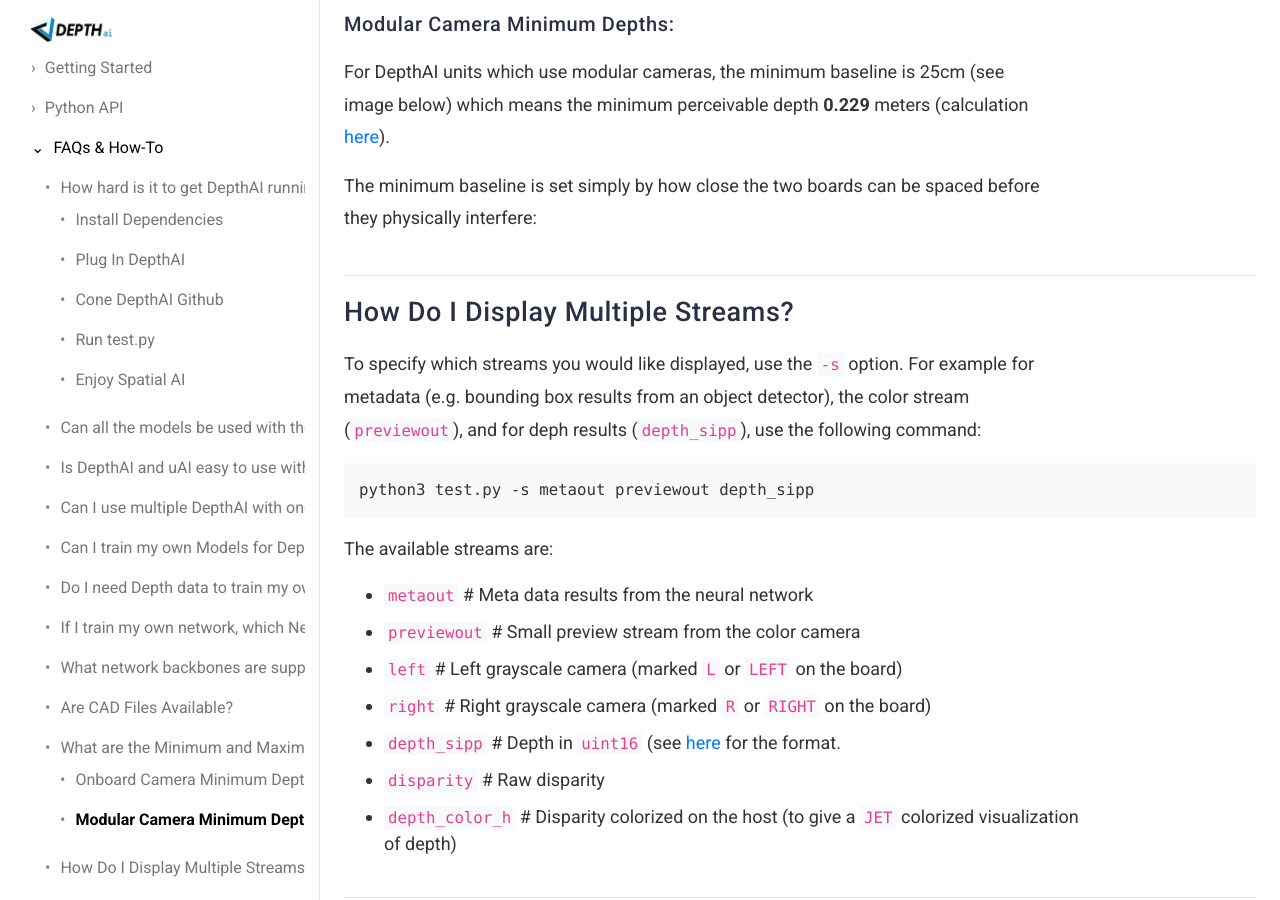
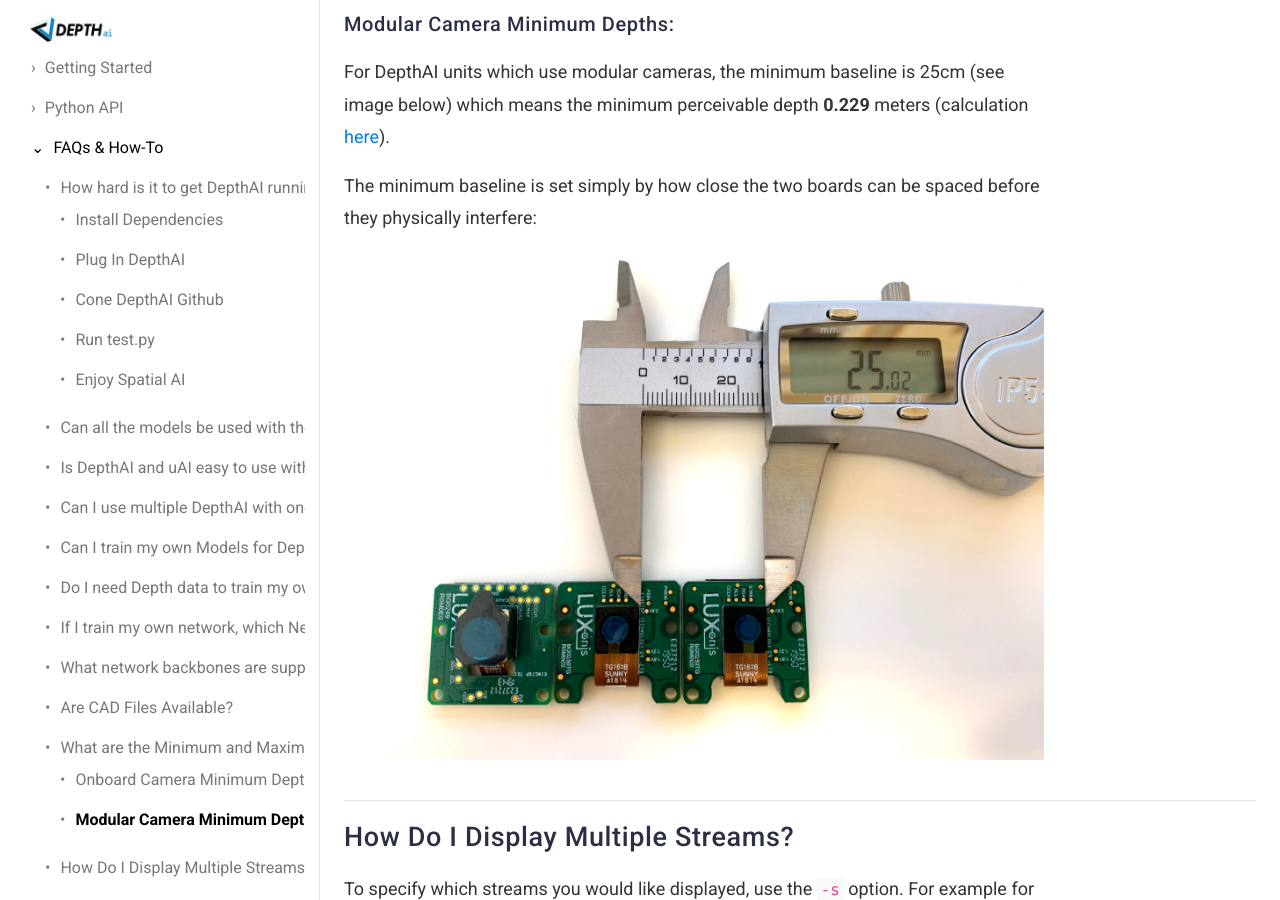
Before and after one commit to luxonis/depthai-docs-website, a Jekyll site: the page built from FAQ.md, in a window 1280 px wide and 900 px high, scrolled down 4642 px. Built offline with Jekyll 4.4.1, drawn with Linux system fonts in a browser that asks for light colours; nearby versions of some CDN libraries.

Commit message:
Update FAQ.md

```diff
--- a/FAQ.md
+++ b/FAQ.md
@@ -127,7 +127,7 @@
 For DepthAI units which use modular cameras, the minimum baseline is 25cm (see image below) which means the minimum perceivable depth **0.229** meters (calculation [here](https://www.google.com/search?safe=off&sxsrf=ALeKk03VQroLoaCAm-e1y0jif-halRfWyQ%3A1588621013147&ei=1W6wXsLICMv4-gS7s7iADg&q=883.15*.025%2F96&oq=883.15*.025%2F96&gs_lcp=CgZwc3ktYWIQAzIECCMQJ1CLyekBWNTJ6QFgm8vpAWgAcAB4AIABa4gBzgKSAQMzLjGYAQCgAQGqAQdnd3Mtd2l6&sclient=psy-ab&ved=0ahUKEwiCh6-5-prpAhVLvJ4KHbsZDuAQ4dUDCAw&uact=5)).
 
 The minimum baseline is set simply by how close the two boards can be spaced before they physically interfere:
-
+![min_spacing](/images/min_distance_modular_cameras.jpg)
 
 ## How Do I Display Multiple Streams?
 To specify which streams you would like displayed, use the `-s` option.  For example for metadata (e.g. bounding box results from an object detector), the color stream (`previewout`), and for deph results (`depth_sipp`), use the following command:
```
